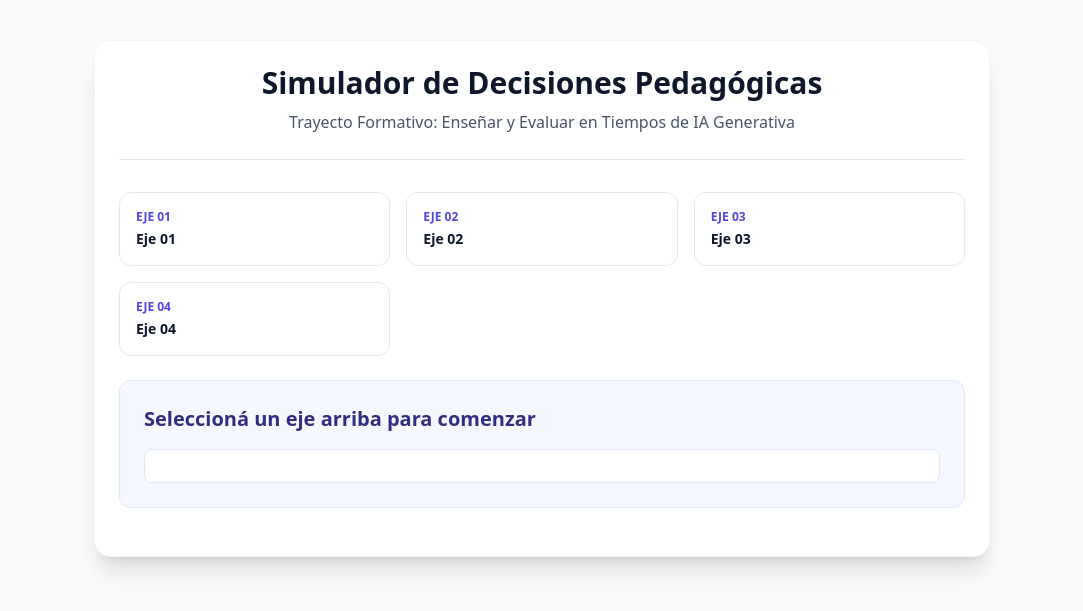
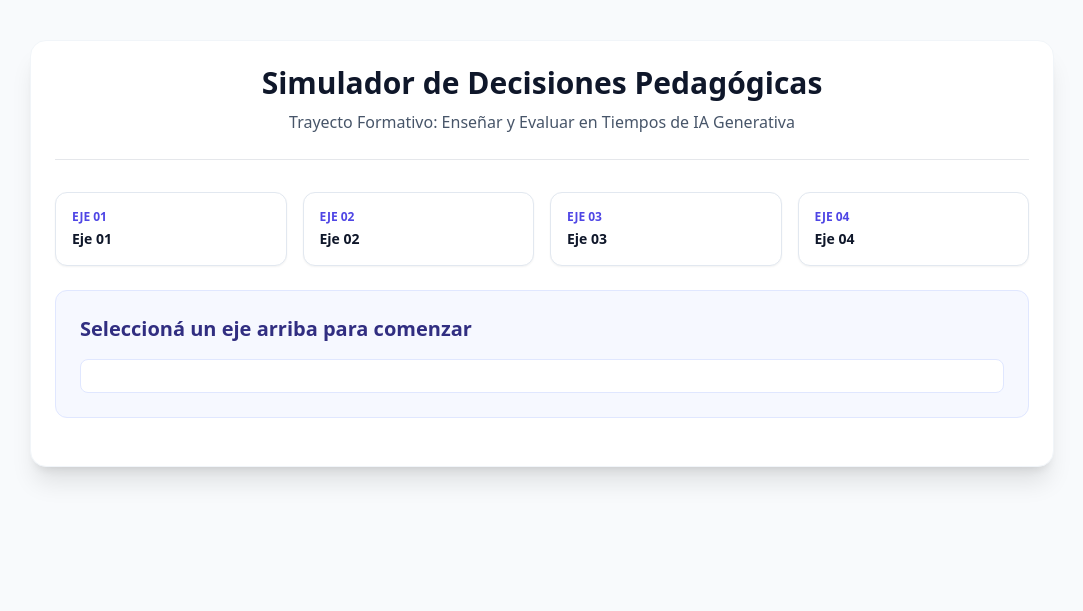
Before and after one commit to carinaquintero-lgtm/simulador-pedagogico, a Flask app: page / in a window 1280 px wide. Shown: the top 611 px of the page, without its empty margins (98-1181 px from the left). Run offline with Flask 3, Linux system fonts and the light colour scheme; some libraries are stand-ins or nearby versions.

Commit message:
Update simulador.html

```diff
--- a/templates/simulador.html
+++ b/templates/simulador.html
@@ -6,17 +6,17 @@
     <script src="https://cdn.tailwindcss.com"></script>
 </head>
 <body class="bg-slate-50 text-slate-800 font-sans leading-relaxed">
-    <div class="max-w-4xl mx-auto p-6 my-10 bg-white rounded-2xl shadow-xl border border-slate-100">
+    <div class="max-w-5xl mx-auto p-6 my-10 bg-white rounded-2xl shadow-xl border border-slate-100">
         <header class="border-b pb-6 mb-8 text-center">
             <h1 class="text-3xl font-bold text-slate-900">Simulador de Decisiones Pedagógicas</h1>
             <p class="text-slate-600 mt-2">Trayecto Formativo: Enseñar y Evaluar en Tiempos de IA Generativa</p>
         </header>
 
-        <div class="grid grid-cols-1 md:grid-cols-3 gap-4 mb-6">
+        <div class="grid grid-cols-1 md:grid-cols-4 gap-4 mb-6">
             {% for id, caso in casos.items() %}
-            <button onclick="seleccionarCaso({{ id }})" id="btn-caso-{{ id }}" class="p-4 text-sm font-medium rounded-xl border transition-all text-left bg-white hover:bg-slate-100 border-slate-200">
+            <button onclick="seleccionarCaso({{ id }})" id="btn-caso-{{ id }}" class="p-4 text-sm font-medium rounded-xl border transition-all text-left bg-white hover:bg-slate-100 border-slate-200 shadow-sm">
                 <span class="block text-xs text-indigo-600 font-bold mb-1">EJE 0{{ id }}</span>
-                <span class="font-semibold text-slate-900">{{ caso.titulo.split(':')[0] }}</span>
+                <span class="font-semibold text-slate-900 block truncate">{{ caso.titulo.split(':')[0] }}</span>
             </button>
             {% endfor %}
         </div>
@@ -29,7 +29,7 @@
 
         <div id="seccion-respuesta" class="hidden">
             <label class="block font-semibold text-slate-700 mb-2">Tu análisis o propuesta de intervención:</label>
-            <textarea id="respuesta-usuario" rows="6" class="w-full p-4 border border-slate-300 rounded-xl focus:ring-2 focus:ring-indigo-500 focus:outline-none mb-4" placeholder="Escribí aquí tu fundamentación pedagógica y conceptual..."></textarea>
+            <textarea id="respuesta-usuario" rows="6" class="w-full p-4 border border-slate-300 rounded-xl focus:ring-2 focus:ring-indigo-500 focus:outline-none mb-4" placeholder="Escribí aquí tu fundamentación integrando dimensiones pedagógicas y técnicas..."></textarea>
             <button onclick="enviarRespuesta()" id="btn-enviar" class="w-full bg-indigo-600 hover:bg-indigo-700 text-white font-bold py-3 rounded-xl transition-all shadow-md">
                 Enviar respuesta para retroalimentación pedagógica
             </button>
```
